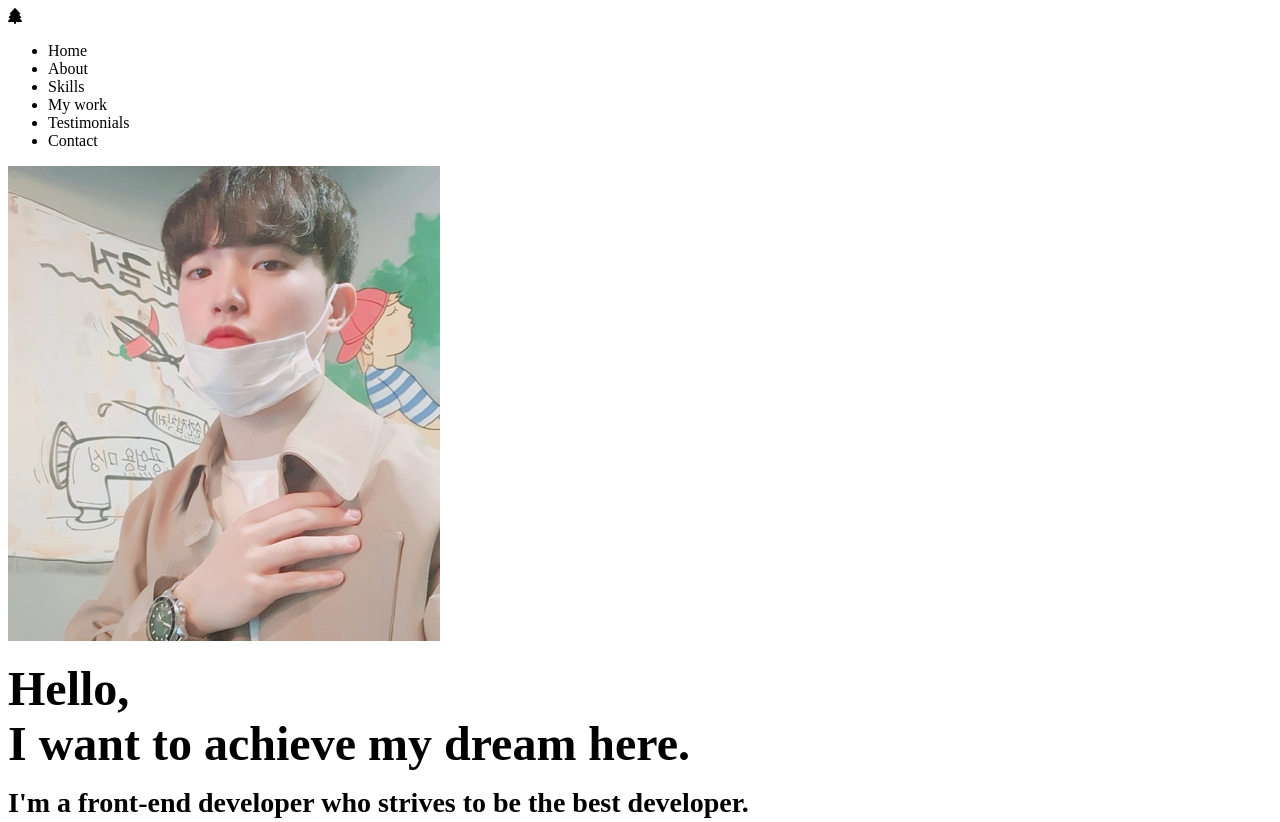
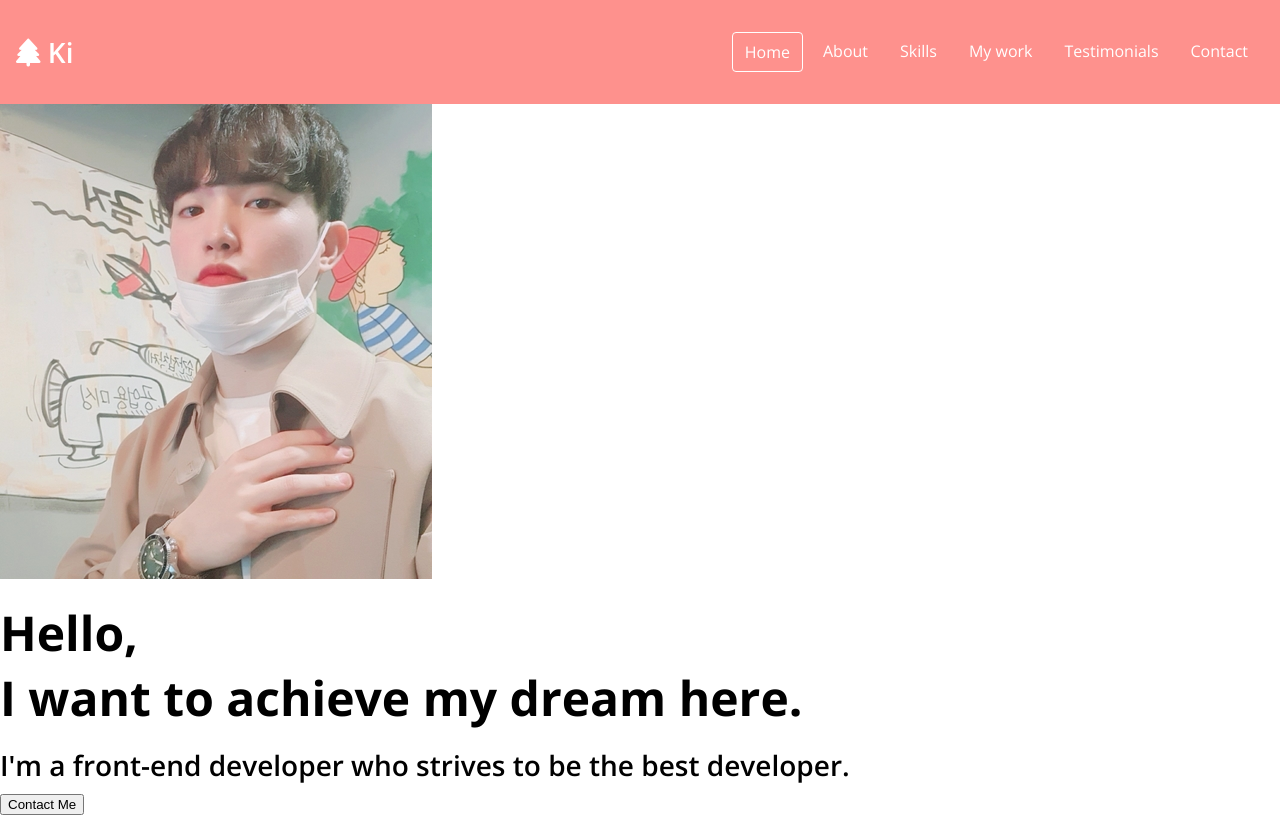
Before and after one commit to LKBum/portfolio, a plain HTML site: page index.html in a window 1280 px wide. Shown: the top 822 px of the page. Drawn offline with nearby package versions, Linux system fonts and the light colour scheme.

Commit message:
CSS: Navbar

```diff
--- a/index.html
+++ b/index.html
@@ -27,18 +27,20 @@
   <body>
     <!-- Navbar -->
     <nav id="navbar">
-      <div class="navbar__logo"></div>
+      <div class="navbar__logo">
         <i class="fas fa-tree"></i>
-        <a href="Ki"></a>
+        <a href="#">Ki</a>
       </div>
+      <div class="navbar__menu">
         <ul class="navbar__menu">
-          <li class="navbar__menu__item">Home</li>
+          <li class="navbar__menu__item active">Home</li>
           <li class="navbar__menu__item">About</li>
           <li class="navbar__menu__item">Skills</li>
           <li class="navbar__menu__item">My work</li>
           <li class="navbar__menu__item">Testimonials</li>
           <li class="navbar__menu__item">Contact</li>
         </ul>
+      </div>
     </nav>
 
     <!-- Home -->
@@ -48,8 +50,10 @@
         alt="Ki's profile photo"
         class="home__avatar"
       />
-      <h1 class="home__title">Hello, <br>I want to achieve my dream here.</h1>
-      <h2 class="home__description">I'm a front-end developer who strives to be the best developer.</h2>
+      <h1 class="home__title">Hello, <br />I want to achieve my dream here.</h1>
+      <h2 class="home__description">
+        I'm a front-end developer who strives to be the best developer.
+      </h2>
       <button class="home__contact">Contact Me</button>
     </section>
 
@@ -57,10 +61,10 @@
     <section id="about">
       <h1>About me</h1>
       <p>
-        Lorem ipsum dolor sit amet, consectetur adipisicing elit,
-        sed do eiusmod tempor incididunt ut labore et dolore magna aliqua.
-        Ut enim ad minim veniam, quis nostrud exercitation ullamco laboris nisi ut
-        aliquip ex ea commodo consequat.
+        Lorem ipsum dolor sit amet, consectetur adipisicing elit, sed do eiusmod
+        tempor incididunt ut labore et dolore magna aliqua. Ut enim ad minim
+        veniam, quis nostrud exercitation ullamco laboris nisi ut aliquip ex ea
+        commodo consequat.
       </p>
       <div class="about__majors">
         <div class="major">
@@ -68,9 +72,7 @@
             <i class="fab fa-html5"></i>
           </div>
           <h2 class="major__title">HTML</h2>
-          <p class="major__description">
-            Basically, HTML can be used.
-          </p>
+          <p class="major__description">Basically, HTML can be used.</p>
         </div>
         <div class="major">
           <div class="major__icon">
@@ -93,12 +95,12 @@
       </div>
       <div class="about__jobs">
         <div class="job">
-          <img src="" alt="" class="job__logo">
+          <img src="" alt="" class="job__logo" />
           <p class="job__name"></p>
           <p class="job__period"></p>
         </div>
         <div class="job">
-          <img src="" alt="" class="job__logo">
+          <img src="" alt="" class="job__logo" />
           <p class="job__name"></p>
           <p class="job__period"></p>
         </div>
@@ -110,11 +112,10 @@
       <h1>Skills</h1>
       <h2>Skills & Attribute</h2>
       <p>
-        저는 신입 프론트엔드 개발자로 꿈을 펼치기 위하여 필요한 기술들을 갈고 닦았으며
-        지금까지의 사회 경험으로 어느 환경에서도 잘 적응하여 대처할 수 있습니다.
-        다른 신입 개발자들보다 조금 늦은 감이 있지만 그 만큼 더욱 회사에 필요한 것들을 준비하기위해
-        노력하고 단련했습니다.
-
+        저는 신입 프론트엔드 개발자로 꿈을 펼치기 위하여 필요한 기술들을 갈고
+        닦았으며 지금까지의 사회 경험으로 어느 환경에서도 잘 적응하여 대처할 수
+        있습니다. 다른 신입 개발자들보다 조금 늦은 감이 있지만 그 만큼 더욱
+        회사에 필요한 것들을 준비하기위해 노력하고 단련했습니다.
       </p>
       <div class="skillset">
         <div class="skillset__left">
@@ -208,97 +209,121 @@
       </div>
 
       <div class="work__projets">
-        <a href="https://github.com/LKBum/portfolio"
+        <a
+          href="https://github.com/LKBum/portfolio"
           class="project"
           target="blank"
         >
-        <img class="project__img"
+          <img
+            class="project__img"
             src="imgs/projects/project1.png"
-            alt="Project1">
+            alt="Project1"
+          />
           <div class="project__description">
             <h3>Github Site</h3>
             <span>Clone coding with HTML and CSS</span>
           </div>
         </a>
-        <a href="https://github.com/LKBum/portfolio"
+        <a
+          href="https://github.com/LKBum/portfolio"
           class="project"
           target="blank"
         >
-        <img class="project__img"
+          <img
+            class="project__img"
             src="imgs/projects/project2.png"
-            alt="Project2">
+            alt="Project2"
+          />
           <div class="project__description">
             <h3>Blank</h3>
             <span>Blank</span>
           </div>
         </a>
-        <a href="https://github.com/LKBum/portfolio"
+        <a
+          href="https://github.com/LKBum/portfolio"
           class="project"
           target="blank"
         >
-        <img class="project__img"
+          <img
+            class="project__img"
             src="imgs/projects/project3.png"
-            alt="Project3">
+            alt="Project3"
+          />
           <div class="project__description">
             <h3>Blank</h3>
             <span>Blank</span>
           </div>
         </a>
-        <a href="https://github.com/LKBum/portfolio"
+        <a
+          href="https://github.com/LKBum/portfolio"
           class="project"
           target="blank"
         >
-        <img class="project__img"
+          <img
+            class="project__img"
             src="imgs/projects/project4.png"
-            alt="Project4">
+            alt="Project4"
+          />
           <div class="project__description">
             <h3>Blank</h3>
             <span>Blank</span>
           </div>
         </a>
-        <a href="https://github.com/LKBum/portfolio"
+        <a
+          href="https://github.com/LKBum/portfolio"
           class="project"
           target="blank"
         >
-        <img class="project__img"
+          <img
+            class="project__img"
             src="imgs/projects/project5.png"
-            alt="Project5">
+            alt="Project5"
+          />
           <div class="project__description">
             <h3>Blank</h3>
             <span>Blank</span>
           </div>
         </a>
-        <a href="https://github.com/LKBum/portfolio"
+        <a
+          href="https://github.com/LKBum/portfolio"
           class="project"
           target="blank"
         >
-        <img class="project__img"
+          <img
+            class="project__img"
             src="imgs/projects/project6.png"
-            alt="Project6">
+            alt="Project6"
+          />
           <div class="project__description">
             <h3>Blank</h3>
             <span>Blank</span>
           </div>
         </a>
-        <a href="https://github.com/LKBum/portfolio"
+        <a
+          href="https://github.com/LKBum/portfolio"
           class="project"
           target="blank"
         >
-        <img class="project__img"
+          <img
+            class="project__img"
             src="imgs/projects/project7.png"
-            alt="Project7">
+            alt="Project7"
+          />
           <div class="project__description">
             <h3>Blank</h3>
             <span>Blank</span>
           </div>
         </a>
-        <a href="https://github.com/LKBum/portfolio"
+        <a
+          href="https://github.com/LKBum/portfolio"
           class="project"
           target="blank"
         >
-        <img class="project__img"
+          <img
+            class="project__img"
             src="imgs/projects/project8.png"
-            alt="Project8">
+            alt="Project8"
+          />
           <div class="project__description">
             <h3>Blank</h3>
             <span>Blank</span>
@@ -313,25 +338,33 @@
       <h3>See what they say about me</h3>
       <div class="testimonials">
         <div class="testimonial">
-          <img src="imgs/testimonial/people1-200515-154332.jpg"
+          <img
+            src="imgs/testimonial/people1-200515-154332.jpg"
             alt="People"
-          class="testimonial__avatar"/>
+            class="testimonial__avatar"
+          />
           <div class="testimonial__speecg-bubble">
-            <p>Lorem ipsum dolor sit amet consectetur adipisicing elit. Delectus,
-              nemo debitis, aspernatur qui quam voluptates hic veritatis reprehenderit quos
-              similique earum eveniet vero minima pariatur amet cum. Aperiam, aut reprehenderit.
+            <p>
+              Lorem ipsum dolor sit amet consectetur adipisicing elit. Delectus,
+              nemo debitis, aspernatur qui quam voluptates hic veritatis
+              reprehenderit quos similique earum eveniet vero minima pariatur
+              amet cum. Aperiam, aut reprehenderit.
             </p>
             <p class="name"><a href=""></a>Ki / Blank</p>
           </div>
         </div>
         <div class="testimonial">
-          <img src="imgs/testimonial/people1-200515-154332.jpg"
+          <img
+            src="imgs/testimonial/people1-200515-154332.jpg"
             alt="People"
-          class="testimonial__avatar"/>
+            class="testimonial__avatar"
+          />
           <div class="testimonial__speecg-bubble">
-            <p>Lorem ipsum dolor sit amet consectetur adipisicing elit. Delectus,
-              nemo debitis, aspernatur qui quam voluptates hic veritatis reprehenderit quos
-              similique earum eveniet vero minima pariatur amet cum. Aperiam, aut reprehenderit.
+            <p>
+              Lorem ipsum dolor sit amet consectetur adipisicing elit. Delectus,
+              nemo debitis, aspernatur qui quam voluptates hic veritatis
+              reprehenderit quos similique earum eveniet vero minima pariatur
+              amet cum. Aperiam, aut reprehenderit.
             </p>
             <p class="name"><a href=""></a>Ki / Blank</p>
           </div>
@@ -351,9 +384,7 @@
           <i class="fab fa-linkedin"></i>
         </a>
       </div>
-      <p class="contact__rights">
-        2021 Ki's Portfolio - All rights reserved
-      </p>
+      <p class="contact__rights">2021 Ki's Portfolio - All rights reserved</p>
     </section>
   </body>
 </html>
--- a/style.css
+++ b/style.css
@@ -26,6 +26,26 @@
   --weight-bold: 700;
   --weight-semi-bold: 600;
   --weight-regular: 400;
+
+  /* size */
+  --size-border-radius: 4px;
+}
+
+/* Univarsal tags */
+body {
+  margin: 0;
+  font-family: "Open Sans", sans-serif;
+  cursor: default;
+}
+
+a {
+  text-decoration: 0;
+  color: var(--color-white);
+}
+
+ul {
+  list-style: none;
+  padding-left: 0;
 }
 
 /* Typography */
@@ -57,3 +77,37 @@ p {
   color: var(--color-black);
   margin: 4px 0;
 }
+
+/* Navbar */
+#navbar {
+  display: flex;
+  justify-content: space-between;
+  background-color: var(--color-pink);
+  align-items: center;
+  color: var(--color-white);
+  padding: 16px;
+}
+
+.navbar__logo {
+  font-size: var(--font-medium);
+  font-weight: var(--weight-semi-bold);
+}
+
+.navbar__menu {
+  display: flex;
+}
+
+.navbar__menu__item {
+  padding: 8px 12px;
+  margin: 0 4px;
+  cursor: pointer;
+  border-radius: var(--size-border-radius);
+}
+
+.navbar__menu__item.active {
+  border: 1px solid var(--color-white);
+}
+
+.navbar__menu__item:hover {
+  background-color: var(--color-dark-pink);
+}
```
Lines whose indentation alone changed are shown as unchanged.
